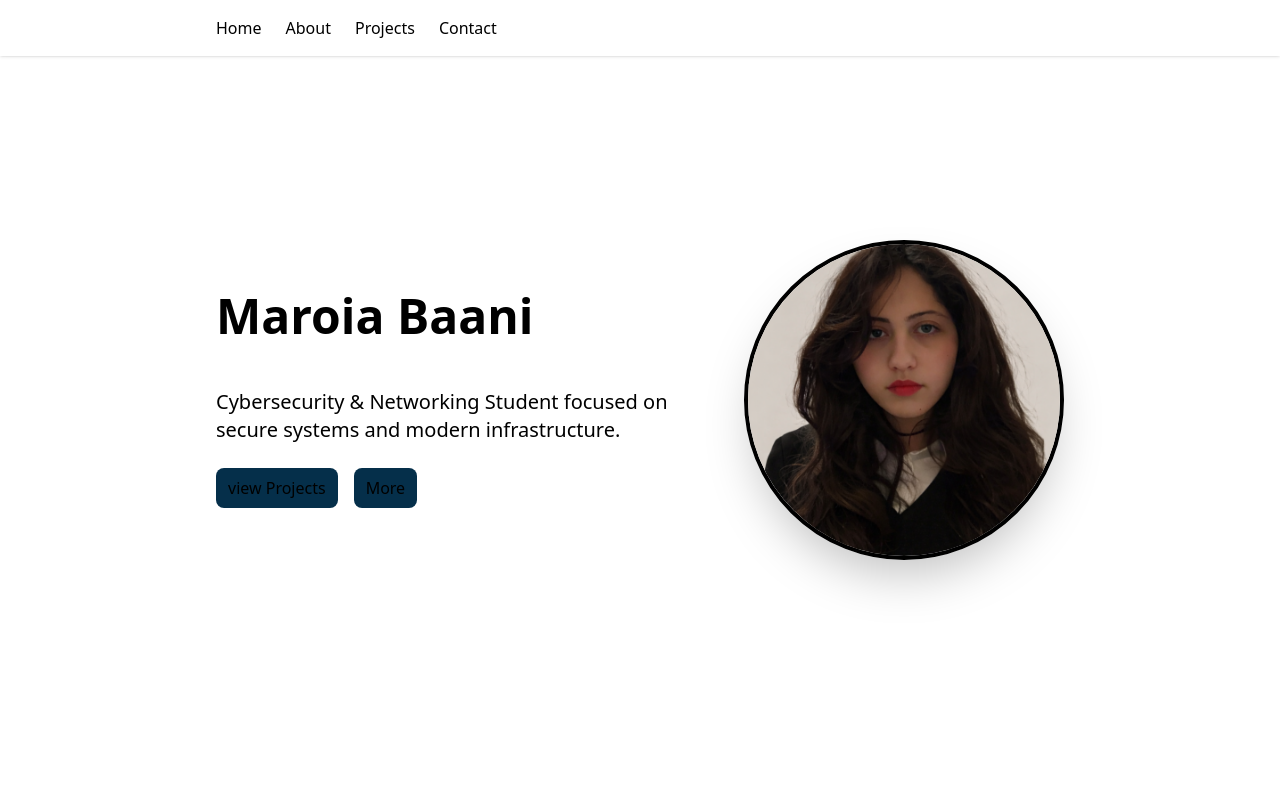
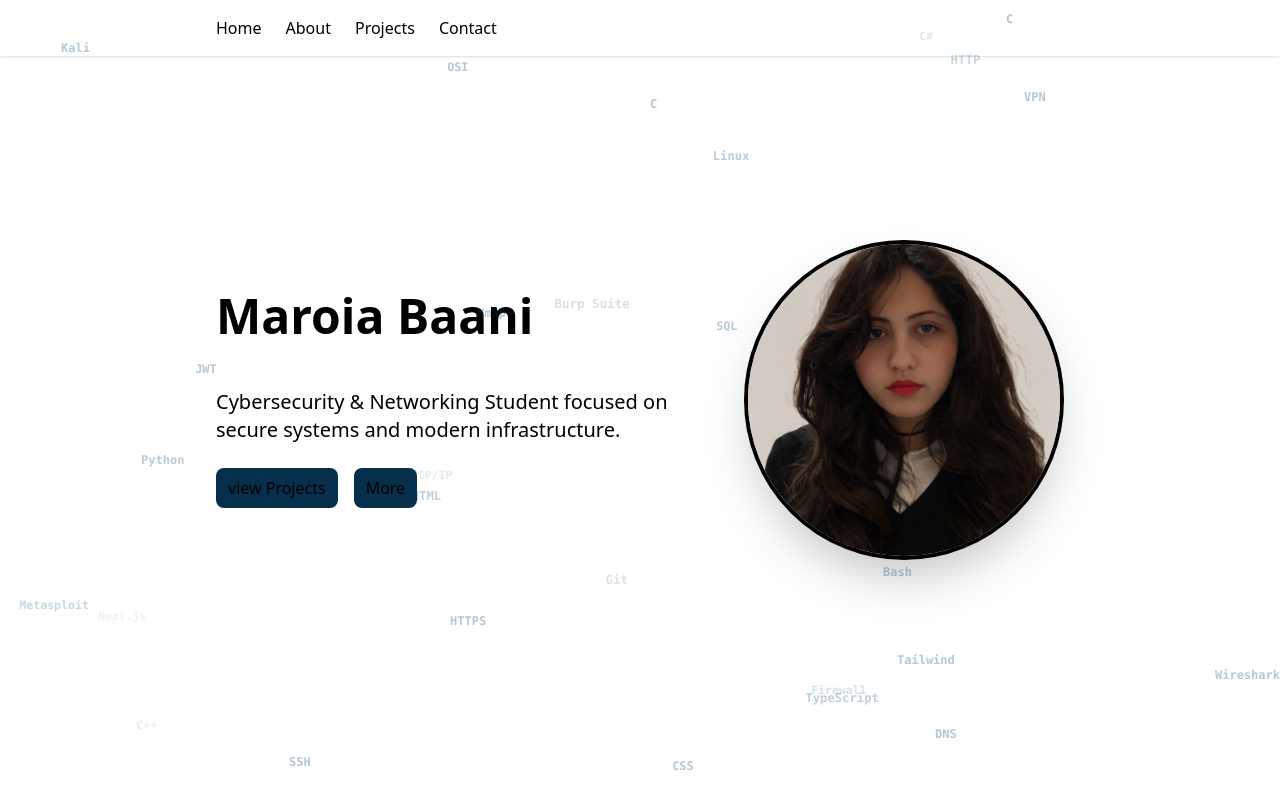
Before and after one commit to briw4/portfolio, a Next.js app: page / in a window 1280 px wide. Built offline with nearby package versions, Linux system fonts and the light colour scheme.

Commit message:
style(bg) add floating words function

```diff
--- a/app/page.tsx
+++ b/app/page.tsx
@@ -2,6 +2,7 @@ import HomeSection from "@/components/sections/Home";
 import AboutSection from "@/components/sections/About";
 import ProjectsSection from "@/components/sections/Project";
 import ContactSection from "@/components/sections/Contact";
+import FloatingWords from "@/components/ui/FloatingWords";
 
 export default function Home() {
   return (
@@ -10,6 +11,7 @@ export default function Home() {
       <AboutSection />
       <ProjectsSection />
       <ContactSection />
+      <FloatingWords />
     </>
   );
 }
--- a/components/sections/About.tsx
+++ b/components/sections/About.tsx
@@ -1,5 +1,7 @@
 export default function About(){
+
   return (
+
 <section
         id="about"
         className="h-screen flex flex-col justify-center px-6 max-w-4xl mx-auto">
@@ -25,5 +27,7 @@ export default function About(){
           </div>
         </div>
       </section>
+
   );
+
 }
--- /dev/null
+++ b/components/ui/FloatingWords.tsx
@@ -0,0 +1,45 @@
+"use client";
+import {useEffect, useState} from "react";
+import { BG_WORDS } from "@/lib/data";
+
+
+export default function FloatingWords() {
+  const [words, setWords] = useState<{ id: number; word: string; x: number; y: number; delay: number; duration: number }[]>([]);
+
+  useEffect(() => {
+    const generated = Array.from({ length: 28 }, (_, i) => ({
+      id: i,
+      word: BG_WORDS[i % BG_WORDS.length],
+      x: Math.random() * 95,
+      y: Math.random() * 95,
+      delay: Math.random() * 8,
+      duration: 4 + Math.random() * 6,
+    }));
+    setWords(generated);
+  }, []);
+
+    return (
+    <div className="fixed inset-0 pointer-events-none overflow-hidden z-0 select-none">
+      {words.map((w) => (
+        <span
+          key={w.id}
+          className="absolute text-xs font-mono font-semibold text-sky-900/30 dark:text-sky-400/10"
+          style={{
+            left: `${w.x}%`,
+            top: `${w.y}%`,
+            animation: `floatWord ${w.duration}s ease-in-out ${w.delay}s infinite alternate`,
+          }}
+        >
+          {w.word}
+        </span>
+      ))}
+      <style>{`
+        @keyframes floatWord {
+          0%   { opacity: 0; transform: translateY(8px) scale(0.95); }
+          40%  { opacity: 1; }
+          100% { opacity: 0.4; transform: translateY(-8px) scale(1.05); }
+        }
+      `}</style>
+    </div>
+   );
+}
```
